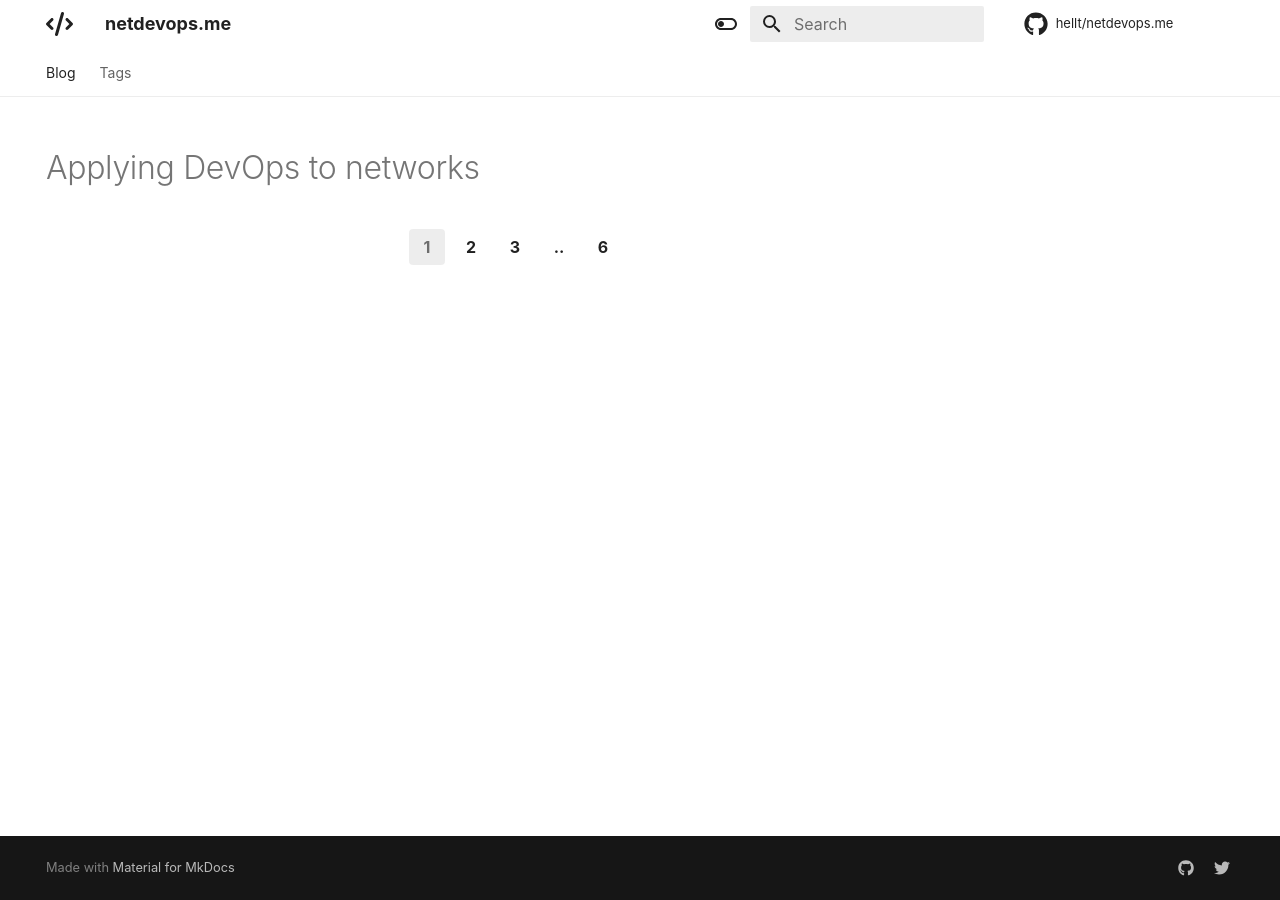
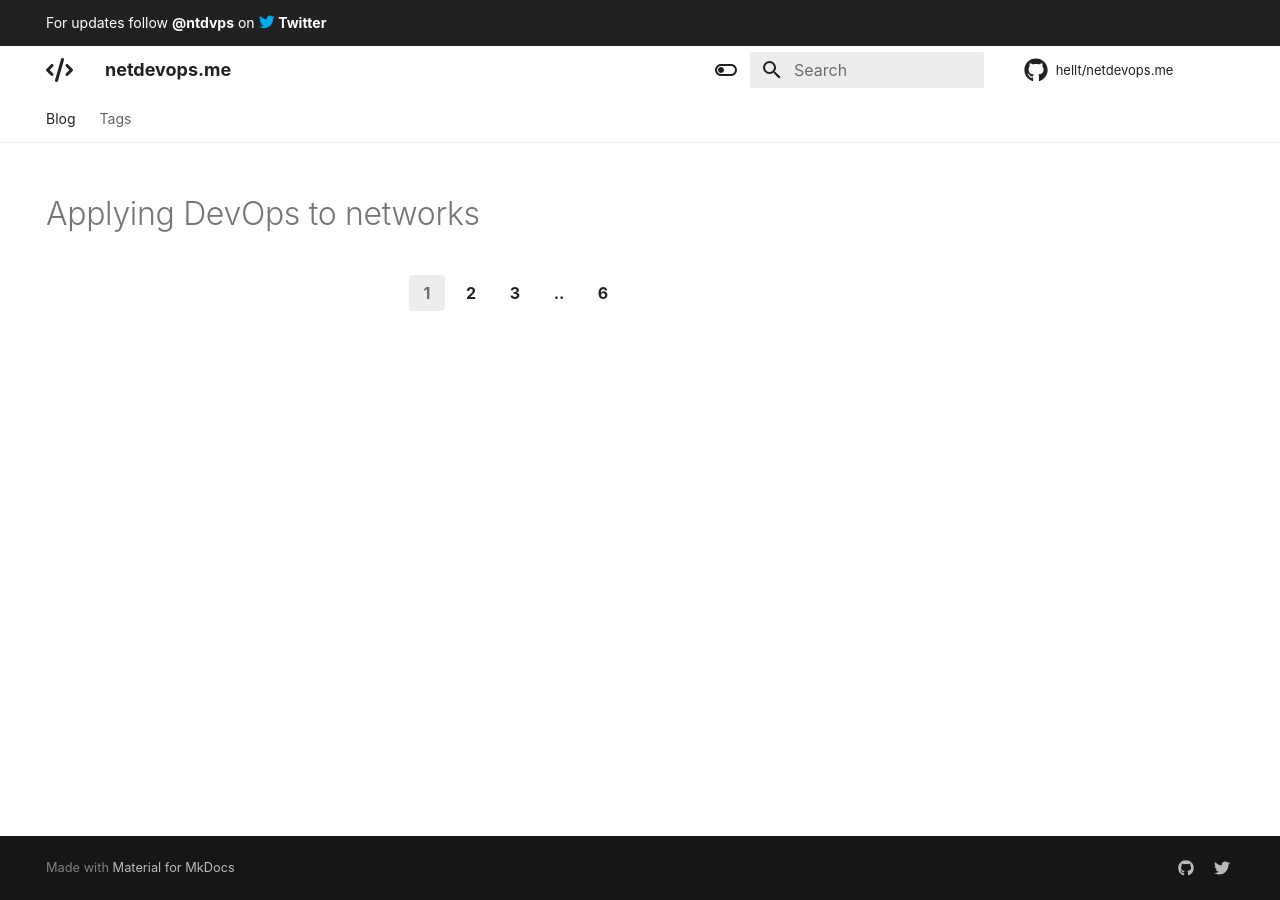
Before and after one commit to hellt/netdevops.me, an MkDocs documentation site: the page built from blog/index.md, in a window 1280 px wide. Built offline with MkDocs 1.6.1 and Material for MkDocs 9.7.7, drawn with Linux system fonts in a browser that asks for light colours; some web fonts are replaced; comment, search, counter and statistics services are not loaded.

Commit message:
added twitter announce bar

```diff
--- a/blog/overrides/main.html
+++ b/blog/overrides/main.html
@@ -1,40 +1,18 @@
 {% extends "base.html" %}
-
-<!-- Custom front matter -->
-{% block extrahead %}
-
-<!-- Determine title -->
-{% set title = config.site_name %}
-{% if page and page.title and not page.is_homepage %}
-{% set title = config.site_name ~ " - " ~ page.title | striptags %}
-{% endif %}
-
-<!-- The image needs to have an absolute URL -->
-{% set image = 'https://github.com/srl-labs/containerlab/blob/main/docs/images/containerlab-og.png?raw=true' %}
-
-<!-- Open graph meta tags -->
-<meta property="og:type" content="website" />
-<meta property="og:title" content="{{ title }}" />
-<meta property="og:description" content="{{ config.site_description }}" />
-<meta property="og:url" content="{{ page.canonical_url }}" />
-<meta property="og:image" content="{{ image }}" />
-<meta property="og:image:type" content="image/png" />
-<meta property="og:image:width" content="1092" />
-<meta property="og:image:height" content="954" />
-
-<!-- Twitter meta tags -->
-<meta name="twitter:card" content="summary_large_image" />
-<meta name="twitter:site" content="@ntdvps" />
-<meta name="twitter:creator" content="@ntdvps" />
-<meta name="twitter:title" content="{{ title }}" />
-<meta name="twitter:description" content="{{ config.site_description }}" />
-<meta name="twitter:image" content="{{ image }}" />
-
-{% endblock %}
 
 <!-- Content -->
 {% block content %}
 {{ super() }}
+
+{% block announce %}
+<a href="https://twitter.com/ntdvps">
+    For updates follow <strong>@ntdvps</strong> on
+    <span class="twemoji twitter">
+        {% include ".icons/fontawesome/brands/twitter.svg" %}
+    </span>
+    <strong>Twitter</strong>
+</a>
+{% endblock %}
 
 <!-- Content footer -->
 <footer class="mdx-content__footer md-typeset">
--- /dev/null
+++ b/blog/stylesheets/extra.css
@@ -0,0 +1,8 @@
+/* make announce link color always white */
+.md-banner__inner a {
+    color: #ffffff
+}
+
+.twitter {
+    color: #00acee
+}
--- a/mkdocs.yml
+++ b/mkdocs.yml
@@ -89,7 +89,7 @@ extra:
     property: G-Y7R34KCT4N
 
 extra_css:
-  # - stylesheets/extra.css
+  - stylesheets/extra.css
 
 # Extensions
 markdown_extensions:
```
